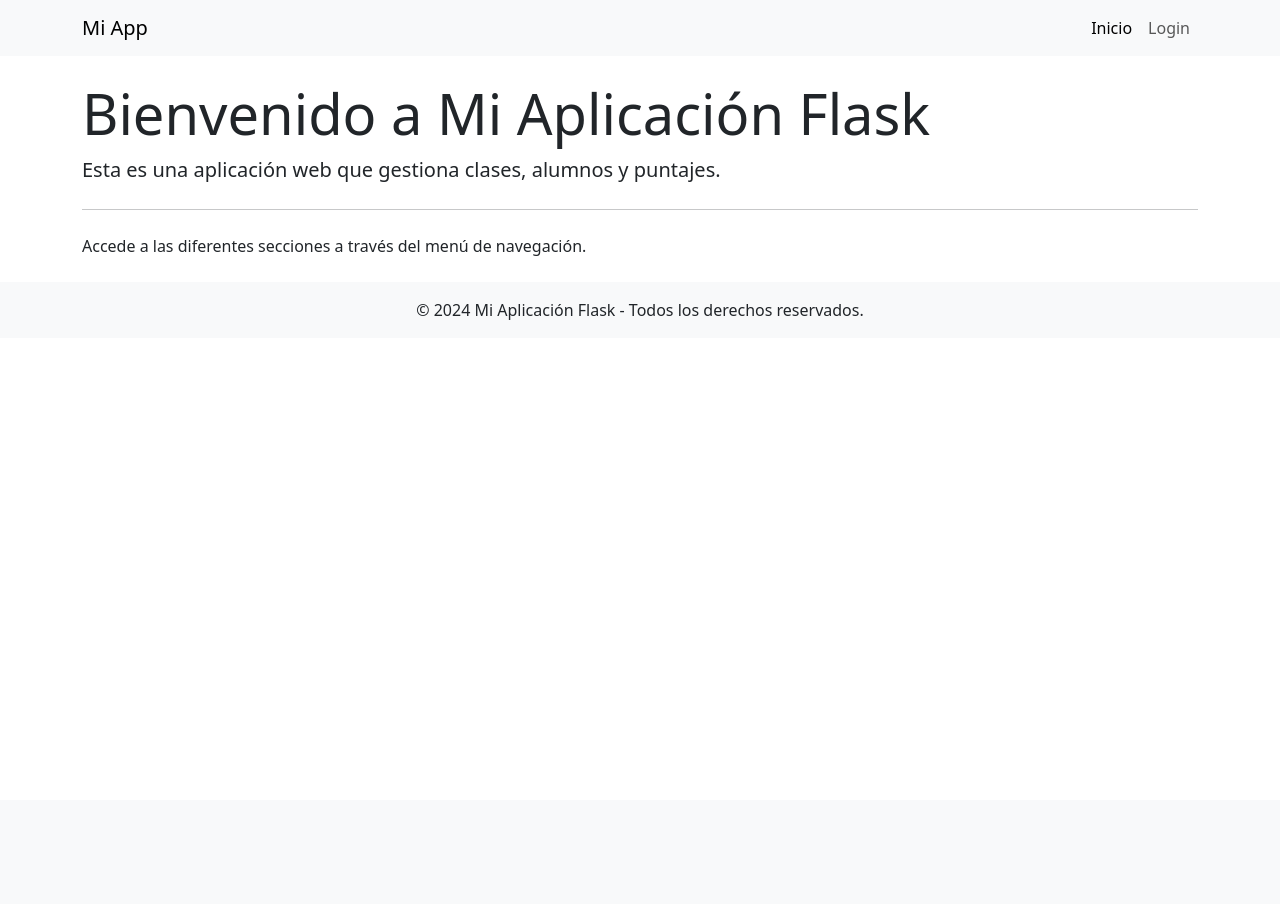
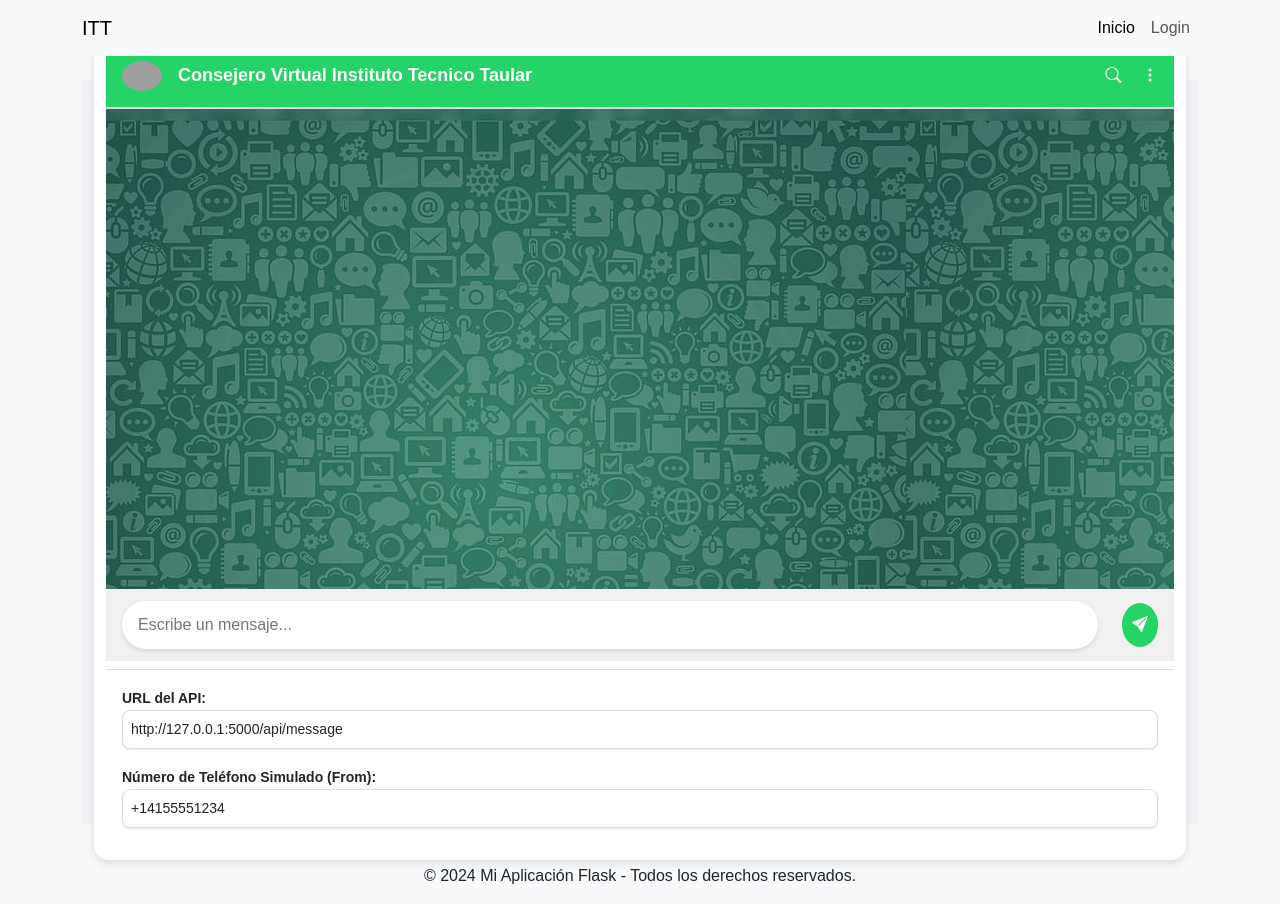
Before and after one commit to gbelot2003/proyecto_taular, a Flask app: page / in a window 1280 px wide. Before the commit the page ends 320 px from the top, so only its background shows below. Run offline with Flask 3, Linux system fonts and the light colour scheme; some libraries are stand-ins or nearby versions; grey boxes are pictures that could not be loaded.

Commit message:
:lipstick: actualizando frontned

```diff
--- a/app/static/css/styles.css
+++ b/app/static/css/styles.css
@@ -0,0 +1,158 @@
+body {
+    font-family: 'Poppins', sans-serif;
+    background-color: #f7f7f7;
+}
+
+.whatsapp-container {
+    border-radius: 15px;
+    overflow: hidden;
+    box-shadow: 0 4px 8px rgba(0, 0, 0, 0.1);
+    background-color: #ffffff;
+}
+
+.whatsapp-header {
+    background-color: #25d366;
+    color: #ffffff;
+    padding: 16px;
+    border-bottom: 2px solid #ddd;
+    border-radius: 10px 10px 0 0;
+
+}
+
+.whatsapp-header img {
+    border-radius: 50%;
+}
+
+.whatsapp-header span {
+    font-size: 18px;
+    font-weight: 600;
+}
+
+.chat-container {
+    background-color: #e5ddd5;
+    background-image: url("http://localhost:5000/static/background.jpg") !important;
+    height: 60vh;
+    padding: 15px;
+    overflow-y: auto;
+}
+
+.message-container {
+    padding: 16px;
+    display: flex;
+    flex-direction: column;
+    gap: 10px;
+}
+
+.message {
+    padding: 12px 15px;
+    border-radius: 15px;
+    max-width: 85%;
+    line-height: 1.5;
+    margin-bottom: 12px;
+    font-size: 15px;
+    position: relative;
+    display: inline-block;
+}
+
+.user-message {
+    background-color: #dcf8c6;
+    border-top-right-radius: 0;
+    align-self: flex-end;
+    box-shadow: 0 2px 4px rgba(0, 0, 0, 0.1);
+    text-align: right;
+}
+
+.other-message {
+    background-color: #ffffff;
+    border-top-left-radius: 0;
+    align-self: flex-start;
+    box-shadow: 0 2px 4px rgba(0, 0, 0, 0.1);
+    text-align: left;
+}
+
+.message-time {
+    font-size: 9px !important;
+    color: #888;
+    margin-top: 5px;
+}
+
+.whatsapp-footer {
+    background-color: #f0f0f0;
+    padding: 12px 16px;
+    display: flex;
+    justify-content: space-between;
+    align-items: center;
+}
+
+.whatsapp-footer input {
+    border: none;
+    border-radius: 50px;
+    padding: 12px 16px;
+    width: calc(100% - 60px);
+    box-shadow: 0 2px 4px rgba(0, 0, 0, 0.1);
+    transition: all 0.3s ease;
+}
+
+.whatsapp-footer input:focus {
+    outline: none;
+    box-shadow: 0 2px 4px rgba(0, 0, 0, 0.2);
+}
+
+.whatsapp-footer button {
+    background-color: #25d366;
+    color: #ffffff;
+    border: none;
+    border-radius: 50%;
+    padding: 10px;
+    cursor: pointer;
+    transition: background-color 0.3s ease;
+}
+
+.whatsapp-footer button:hover {
+    background-color: #1ebc57;
+}
+
+.bg-white {
+    background-color: #ffffff;
+    padding: 16px;
+    border-top: 1px solid #ddd;
+}
+
+.bg-white label {
+    font-size: 14px;
+    font-weight: 600;
+}
+
+.bg-white input {
+    border: 1px solid #ddd;
+    border-radius: 8px;
+    padding: 8px;
+    font-size: 14px;
+    box-shadow: 0 1px 2px rgba(0, 0, 0, 0.1);
+    transition: all 0.3s ease;
+}
+
+.bg-white input:focus {
+    outline: none;
+    box-shadow: 0 1px 4px rgba(0, 0, 0, 0.2);
+}
+
+@media (max-width: 768px) {
+    .whatsapp-container {
+        width: 100%;
+        height: 100vh;
+        border-radius: 0;
+    }
+
+    .chat-container {
+        height: calc(100vh - 160px);
+    }
+
+    .message {
+        max-width: 90%;
+    }
+
+    .bg-white {
+        padding: 12px;
+    }
+}
--- a/app/templates/base.html
+++ b/app/templates/base.html
@@ -7,7 +7,9 @@
 
     <!-- Bootstrap CSS (usando CDN) -->
     <link href="https://cdn.jsdelivr.net/npm/bootstrap@5.3.0-alpha1/dist/css/bootstrap.min.css" rel="stylesheet" crossorigin="anonymous">
-
+    <!-- Bootstrap Icons -->
+    <link href="https://cdnjs.cloudflare.com/ajax/libs/bootstrap-icons/1.10.5/font/bootstrap-icons.min.css"
+        rel="stylesheet">
     <!-- Custom CSS -->
     <link rel="stylesheet" href="{{ url_for('static', filename='css/styles.css') }}">
 
@@ -21,7 +23,7 @@
     <nav class="navbar navbar-expand-lg navbar-light bg-light">
         <div class="container">
 
-            <a class="navbar-brand" href="{% if 'user' in session %}{{ url_for('dashboard') }}{% else %}{{ url_for('index') }}{% endif %}">Mi App</a>
+            <a class="navbar-brand" href="{% if 'user' in session %}{{ url_for('dashboard') }}{% else %}{{ url_for('index') }}{% endif %}">ITT</a>
 
             <button class="navbar-toggler" type="button" data-bs-toggle="collapse" data-bs-target="#navbarNav" aria-controls="navbarNav" aria-expanded="false" aria-label="Toggle navigation">
                 <span class="navbar-toggler-icon"></span>
@@ -91,7 +93,63 @@
     </footer>
 
     <!-- Bootstrap JS (usando CDN) -->
-    <script src="https://cdn.jsdelivr.net/npm/bootstrap@5.3.0-alpha1/dist/js/bootstrap.bundle.min.js" crossorigin="anonymous"></script>
+    <script src="https://cdn.jsdelivr.net/npm/axios/dist/axios.min.js"></script>
+    <script src="https://cdnjs.cloudflare.com/ajax/libs/socket.io/4.0.1/socket.io.js"></script>
+    <script src="https://cdn.jsdelivr.net/npm/bootstrap@5.3.0/dist/js/bootstrap.bundle.min.js"></script>
+    <script>
+        // Al hacer clic en el botón enviar en el chat
+        document.getElementById('send-btn').addEventListener('click', function (event) {
+            event.preventDefault();
+            sendMessage();
+        });
+
+        // Enviar mensaje con la tecla Enter en el chat
+        document.getElementById('message').addEventListener('keypress', function (e) {
+            if (e.key === 'Enter') {
+                event.preventDefault();
+                sendMessage();
+            }
+        });
+
+        // Función para enviar el mensaje en el chat
+        function sendMessage() {
+            const url = document.getElementById('url').value;
+            const message = document.getElementById('message').value;
+            const from_number = document.getElementById('from_number').value;
+
+            if (message) {
+                axios.post(url, { url, message, from_number })
+                    .then(response => {
+                        const responseMessage = response.data.response;
+                        addMessageToChat(responseMessage, 'other');  // Añadir la respuesta del servidor al chat
+                    })
+                    .catch(error => {
+                        console.error('Error al enviar el mensaje:', error);
+                    });
+
+                addMessageToChat(message, 'user');  // Añadir el mensaje del usuario al chat
+                document.getElementById('message').value = '';  // Limpiar el campo
+            }
+        }
+
+        // Función para añadir un mensaje al chat
+        function addMessageToChat(message, sender) {
+            let logDiv = document.getElementById('response-log');
+
+            // Crear contenedor del mensaje
+            let messageElement = document.createElement('div');
+            messageElement.classList.add('message', sender === 'user' ? 'user-message' : 'other-message');
+
+            // Crear el contenido HTML del mensaje
+            messageElement.innerHTML = `
+                <span>${message}</span>
+                <span class="message-time">${new Date().toLocaleTimeString([], { hour: '2-digit', minute: '2-digit' })}</span>
+            `;
+
+            logDiv.appendChild(messageElement);
+            logDiv.scrollTop = logDiv.scrollHeight;  // Scroll automático
+        }
+    </script>
 
     {% block extra_js %}
     <!-- Aquí puedes incluir JavaScript adicional en vistas específicas -->
--- a/app/templates/index.html
+++ b/app/templates/index.html
@@ -5,10 +5,54 @@ Inicio - Mi Aplicación Flask
 {% endblock %}
 
 {% block content %}
-<div class="jumbotron">
-    <h1 class="display-4">Bienvenido a Mi Aplicación Flask</h1>
-    <p class="lead">Esta es una aplicación web que gestiona clases, alumnos y puntajes.</p>
-    <hr class="my-4">
-    <p>Accede a las diferentes secciones a través del menú de navegación.</p>
+<div class="container-fluid py-3 d-flex justify-content-center align-items-center"
+    style="height: calc(100vh - 56px); background-color: #f0f2f5;">
+    <div class="row justify-content-center w-100">
+        <!-- Contenedor de WhatsApp -->
+        <div class="whatsapp-container">
+            <!-- Barra superior -->
+            <div class="whatsapp-header d-flex justify-content-between align-items-center">
+                <div class="d-flex align-items-center">
+                    <img src="https://www.w3schools.com/w3images/avatar2.png" class="rounded-circle" width="40px"
+                        alt="avatar">
+                    <span class="ms-3">Consejero Virtual Instituto Tecnico Taular</span>
+                </div>
+                <div>
+                    <i class="bi bi-search me-3"></i>
+                    <i class="bi bi-three-dots-vertical"></i>
+                </div>
+            </div>
+
+            <!-- Contenedor del chat -->
+            <div class="chat-container" id="log">
+                <div id="response-log" class="message-container"></div>
+            </div>
+
+            <!-- Barra inferior -->
+            <div class="whatsapp-footer">
+                <input type="text" id="message" name="message" placeholder="Escribe un mensaje...">
+                <button type="submit" id="send-btn">
+                    <i class="bi bi-send-fill"></i>
+                </button>
+            </div>
+
+            <!-- Sección URL y Número de Teléfono -->
+            <div class="bg-white mt-2">
+                <div class="row">
+                    <div class="col-12 mb-3">
+                        <label for="url">URL del API:</label>
+                        <input type="text" id="url" name="url" class="form-control"
+                            value="http://127.0.0.1:5000/api/message" placeholder="http://example.com/endpoint"
+                            required>
+                    </div>
+                    <div class="col-12 mb-3">
+                        <label for="from_number">Número de Teléfono Simulado (From):</label>
+                        <input type="text" id="from_number" name="from_number" class="form-control"
+                            placeholder="+14155551234" value="+14155551234">
+                    </div>
+                </div>
+            </div>
+        </div>
+    </div>
 </div>
 {% endblock %}
```
Also changed, not shown: app/static/background.jpg (added).
